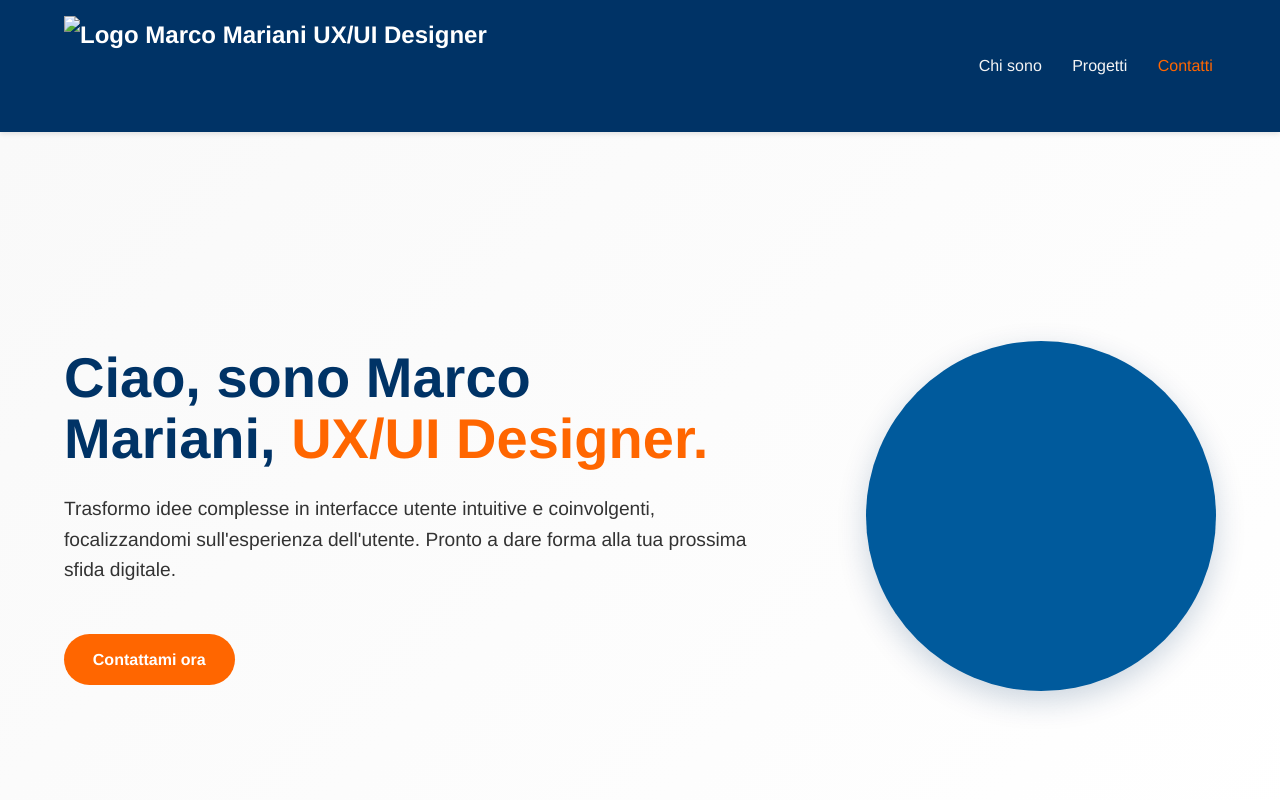
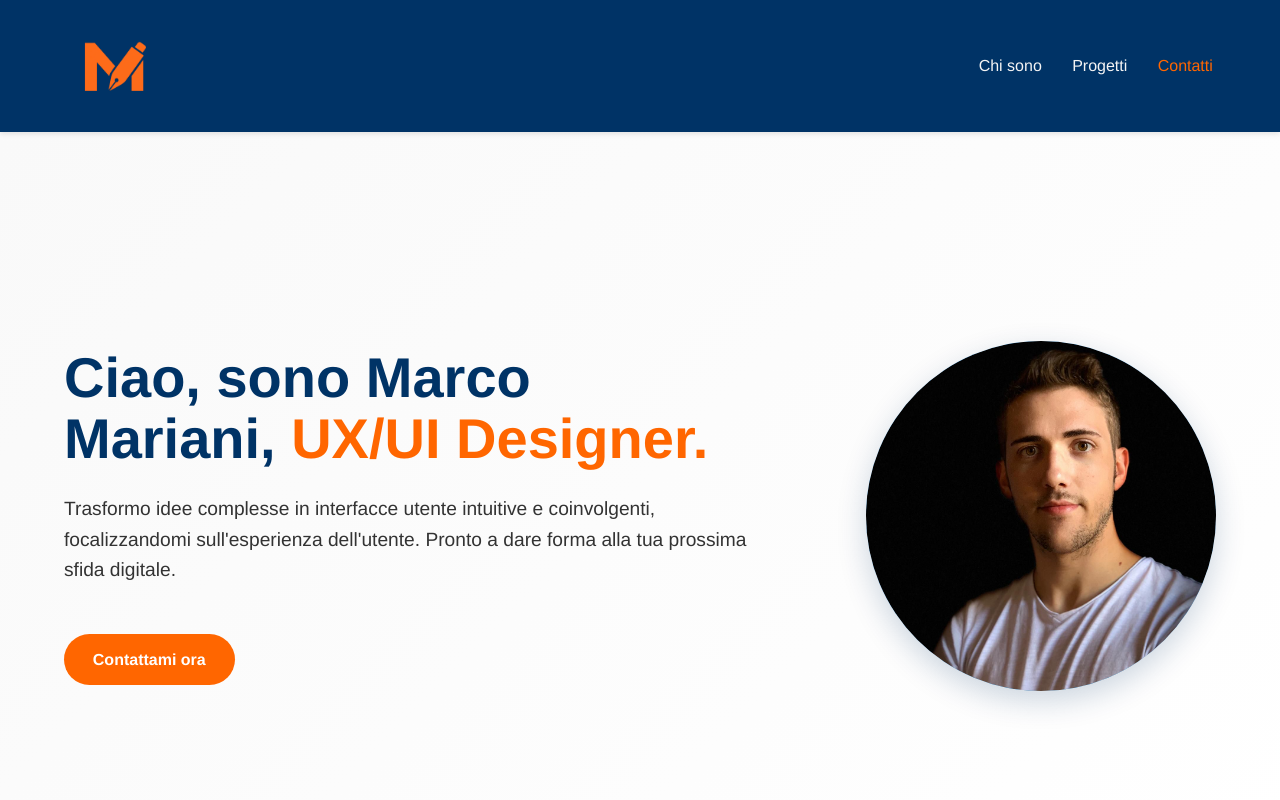
Before and after one commit to Marcomariani-01/sito-portfolio-marco-mariani, a plain HTML site: page index.html in a window 1280 px wide. Shown: the top 800 px of the page. Drawn offline with Linux system fonts and the light colour scheme.

Commit message:
added hero image, favicon and logo

```diff
--- a/index.html
+++ b/index.html
@@ -6,7 +6,7 @@
     <title>Marco Mariani | UX/UI Designer Portfolio</title>
     <link rel="stylesheet" href="style.css">
     <link rel="stylesheet" href="https://cdnjs.cloudflare.com/ajax/libs/font-awesome/6.5.1/css/all.min.css">
-    <link rel="icon" href="favicon.svg" type="image/svg+xml">
+    <link rel="icon" href="images/favicon.svg" type="image/svg+xml">
 
 </head>
 <body>
@@ -14,7 +14,7 @@
     <header class="main-header">
         <div class="container">
             <a href="#hero" class="logo">
-                <img src="logo.png" alt="Logo Marco Mariani UX/UI Designer" class="logo-image">
+                <img src="images/logo.png" alt="Logo Marco Mariani UX/UI Designer" class="logo-image">
             </a>
 
             <button class="menu-toggle" aria-expanded="false" aria-controls="main-nav">
--- a/style.css
+++ b/style.css
@@ -298,7 +298,7 @@ section {
     height: 350px;
     border-radius: 50%; /* Rende il contenitore circolare */
     background-color: var(--color-secondary); /* Sfondo placeholder (sarà riempito dall'immagine) */
-    background-image: url('foto currciculum marco mariani.png'); /* Sostituisci con l'URL dell'immagine reale */
+    background-image: url('images/foto currciculum marco mariani.png'); /* Sostituisci con l'URL dell'immagine reale */
     background-size: cover;
     background-position: center;
     box-shadow: 0 10px 30px rgba(0, 51, 102, 0.2);
```
Also changed, not shown: images/favicon.svg (added), images/foto currciculum marco mariani.png (added), images/logo.png (added).
